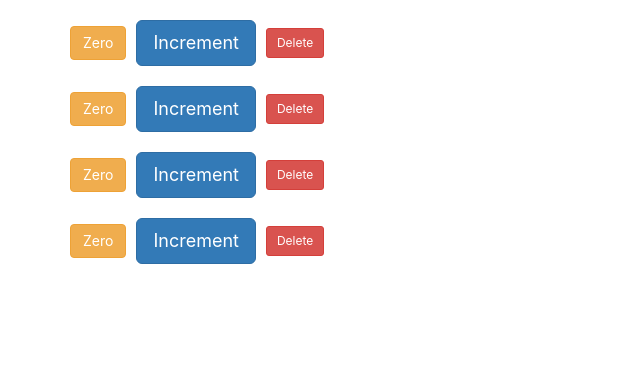
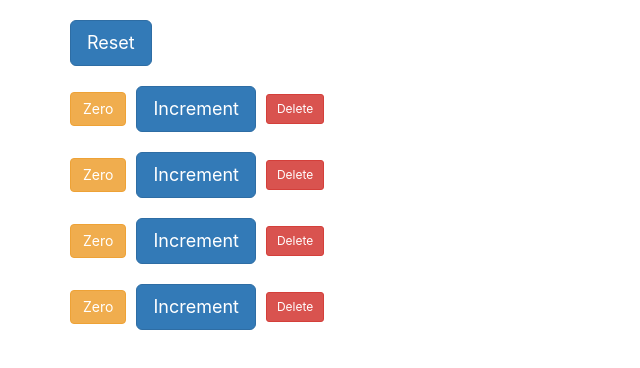
Before and after one commit to emmeiwhite/app-store-basic, a React (Create React App) app: page / in a window 1280 px wide. Shown: the top 368 px of the page, without its empty margins (0-640 px from the left). Built offline with nearby package versions, Linux system fonts and the light colour scheme.

Commit message:
We must work with single source of truth

```diff
--- a/src/components/counters.js
+++ b/src/components/counters.js
@@ -14,18 +14,25 @@ class Counters extends Component {
      }
 
     deleteHandler = (counterId)=>{
-     console.log("Delete Handler!!!",counterId);
-    //  const newState =  {...this.state}; // copied the state
-    //  newState.counters.splice((counterId-1),1);
-    //  this.setState(newState);
-
         const counters = this.state.counters.filter(c=>c.id!==counterId);
         this.setState({counters})
     }
 
+    handleReset = ()=>{
+        // Let's try to modify the state by setting the value of counters to 0, let's check the bahavior
+
+        const counters = this.state.counters.map(counter=>{
+            return counter.value=0;
+        });
+
+        this.setState({counters});
+
+
+    }
     render() {
         return (
             <div className="counters">
+                <button className="btn btn-primary m-2 btn-lg" onClick={this.handleReset}>Reset</button>
              {this.state.counters.map((counter)=>{
                  return <Counter
                         key={counter.id}
```
